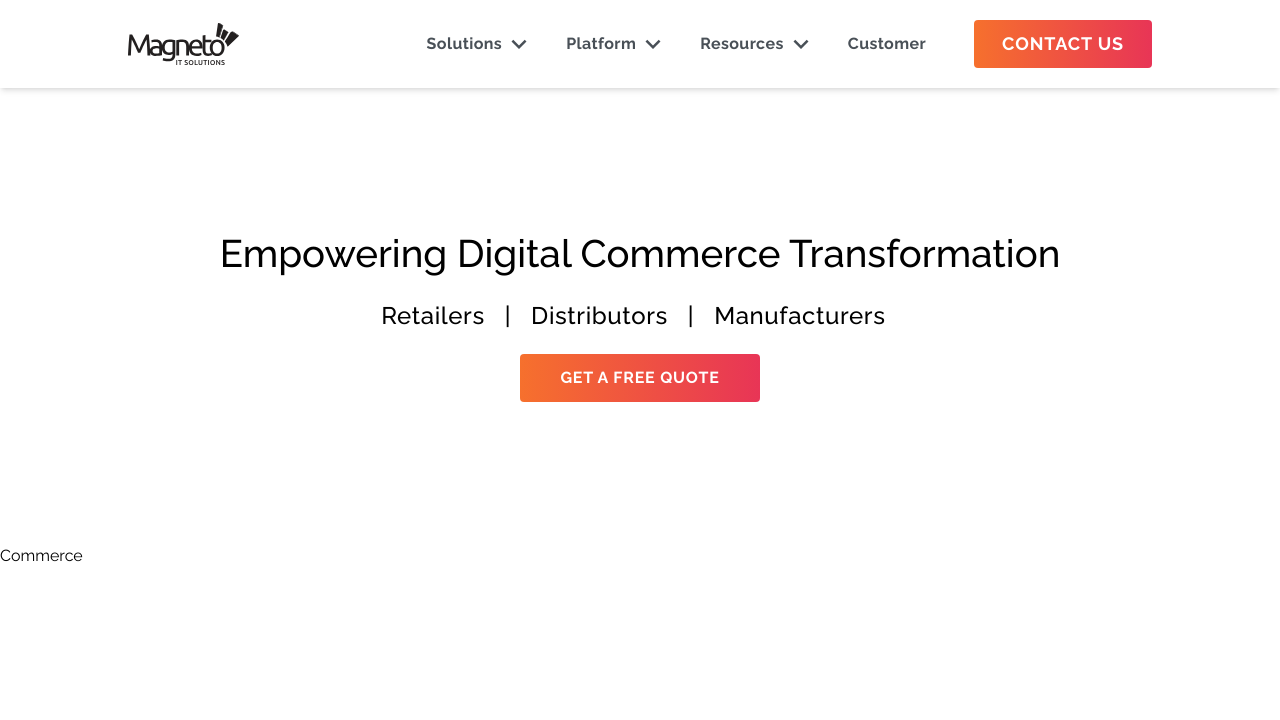
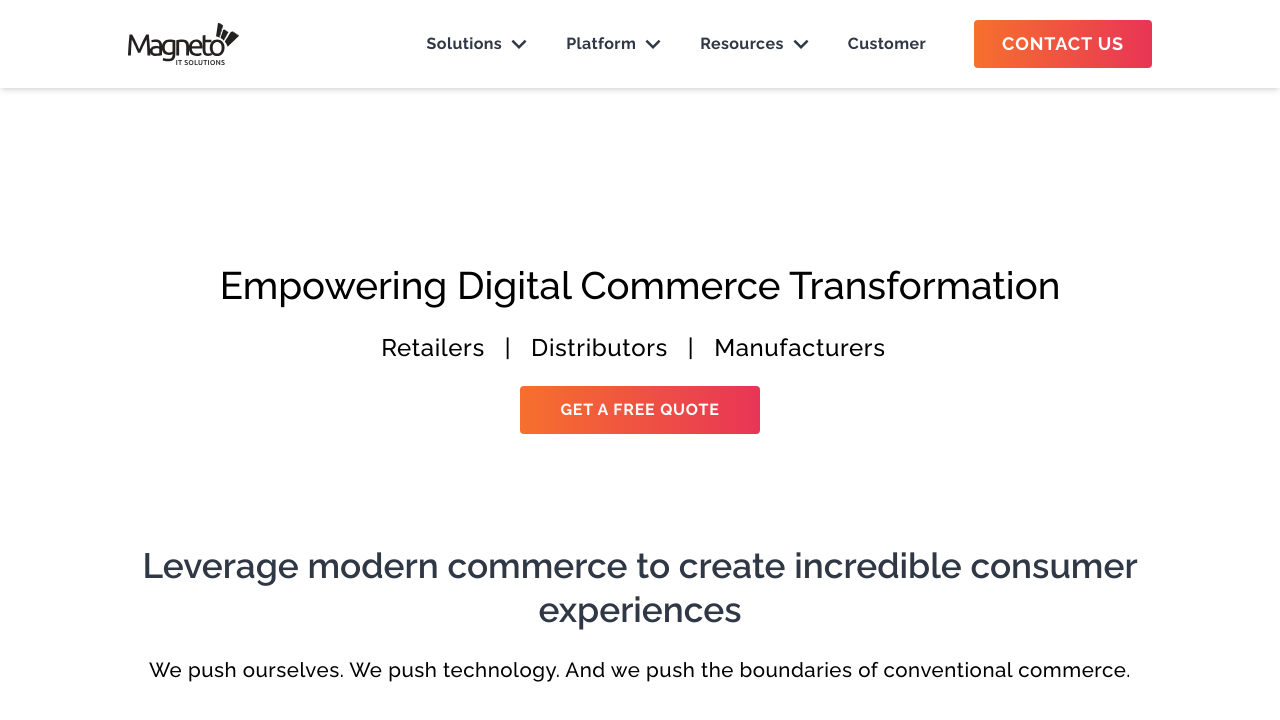
Before and after one commit to SoftSonicDigitals/soft-sonic-digitals-frontend, a Next.js app: page / in a window 1280 px wide. Shown: the top 720 px of the page. Built offline with nearby package versions, Linux system fonts and the light colour scheme.

Commit message:
[WEB-11] Adding styled headings to the section

```diff
--- a/src/components/Commerce/Commerce.tsx
+++ b/src/components/Commerce/Commerce.tsx
@@ -1,9 +1,23 @@
-import React from 'react'
+import React from "react";
 
 const Commerce = () => {
   return (
-    <div>Commerce</div>
-  )
-}
+    <section id="Commerce">
+      <div className="wrapper_container ">
+        <div className="flex flex-col gap-6 px-4 sm:px-0 2xl:mt-60 3xl:mt-0">
+          <div className="flex flex-col gap-6 text-center leading-tight ">
+            <h1 className="text-[2.2rem] font-[600] text-gray-800">
+              Leverage modern commerce to create incredible consumer experiences
+            </h1>
+            <h3 className="text-[.94rem] sm:text-lg md:text-[1.28rem] font-[500] tracking-wide whitespace-pre-wrap">
+              We push ourselves. We push technology. And we push the boundaries
+              of conventional commerce.
+            </h3>
+          </div>
+        </div>
+      </div>
+    </section>
+  );
+};
 
-export default Commerce
+export default Commerce;
--- a/src/components/Hero/Hero.tsx
+++ b/src/components/Hero/Hero.tsx
@@ -10,7 +10,7 @@ const Hero = () => {
   return (
     <section id="Hero">
       <div className="wrapper_container flex-center  flex-col h-[57vh] 2xl:h-[45vh]">
-        <div className="flex flex-col gap-6 px-4 sm:px-0 2xl:mt-28 3xl:mt-0">
+        <div className="flex flex-col gap-6 px-4 sm:px-0 2xl:mt-28 3xl:mt-0 pt-16 3xl:pt-4">
           <div className="flex-center flex-col gap-6 text-center leading-tight ">
             <h1 className="text-[2.4rem] font-[500] mx-4 ">
               {HERO_MAIN_HEADING}
--- a/tailwind.config.ts
+++ b/tailwind.config.ts
@@ -39,7 +39,8 @@ const config: Config = {
         0: "#f8f9fa",
         100: "#f1f3f5",
         200: "#e9ecef",
-        800: "#495057",
+        700: "#495057",
+        800: "#303845ff",
         900: "#212529",
       },
       orange: "#F6702D",
```
